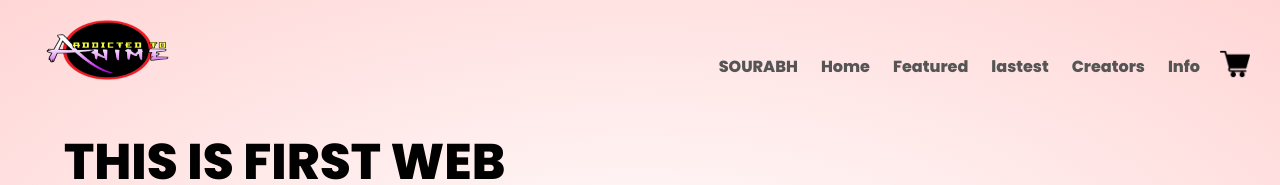
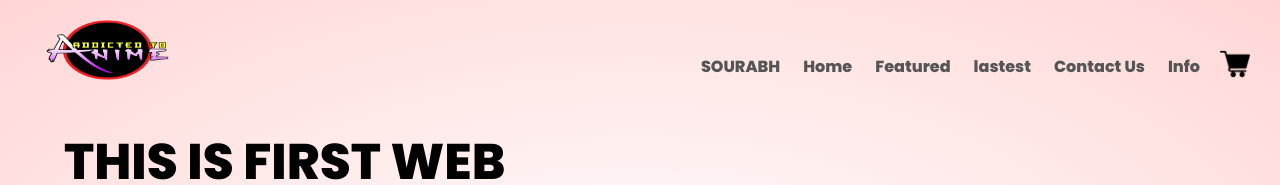
Before and after one commit to sourabh1234-sys/webpage1, a plain HTML site: page index.html in a window 1280 px wide. Shown: the top 185 px of the page. Drawn offline with Linux system fonts and the light colour scheme.

Commit message:
Update index.html

```diff
--- a/index.html
+++ b/index.html
@@ -396,7 +396,7 @@ ul {
                         <li><a href="#Home">Home</a></li>
                         <li><a href="#Product">Featured</a></li>
                         <li><a href="#latest">lastest</a></li>
-                        <li><a href="#Creators">Creators</a></li>
+                        <li><a href="#Creators">Contact Us</a></li>
                         <li><a href="#info">Info</a></li>
                     </ul>
                 </nav>
```
